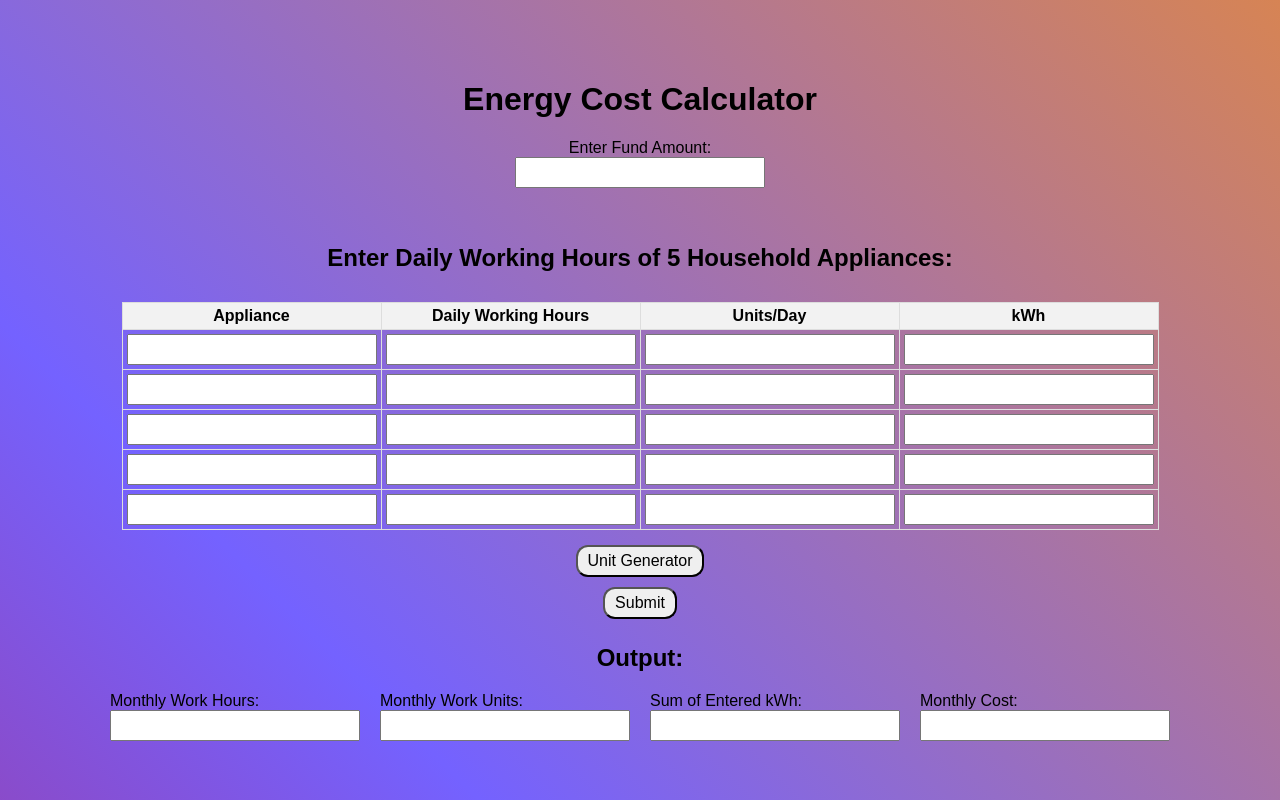
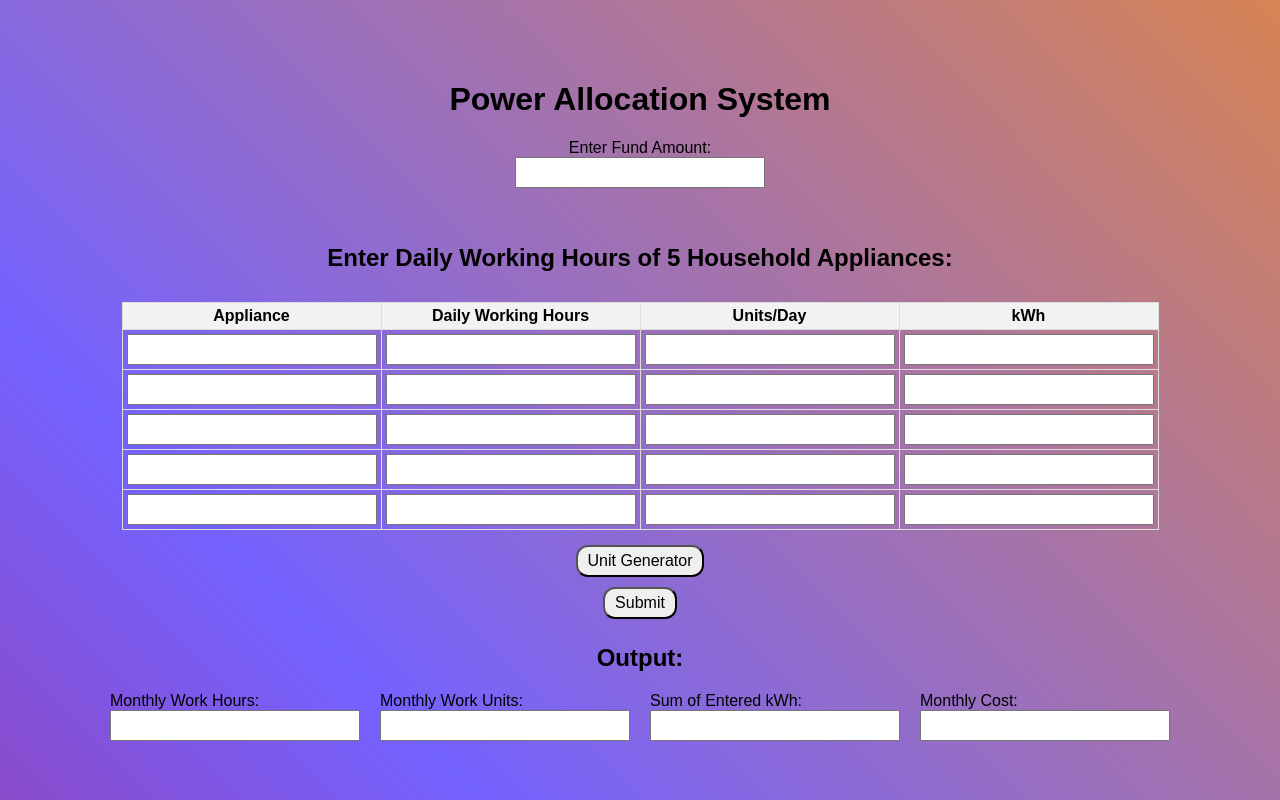
Before and after one commit to LasithaR01/Energy-Cost-Calculator, a plain HTML site: page index.html in a window 1280 px wide. Drawn offline with Linux system fonts and the light colour scheme.

Commit message:
Update index.html
Site name Changed

```diff
--- a/index.html
+++ b/index.html
@@ -3,11 +3,11 @@
 <head>
     <meta charset="UTF-8">
     <meta name="viewport" content="width=device-width, initial-scale=1.0">
-    <title>Energy Cost Calculator</title>
+    <title>Power Allocation System</title>
     <link rel="stylesheet" href="style.css">
 </head>
 <body>
-    <h1>Energy Cost Calculator</h1>
+    <h1>Power Allocation System</h1>
     <form>
         <label for="fund">Enter Fund Amount:</label>
         <input type="number" id="fund" required><br><br>
```
